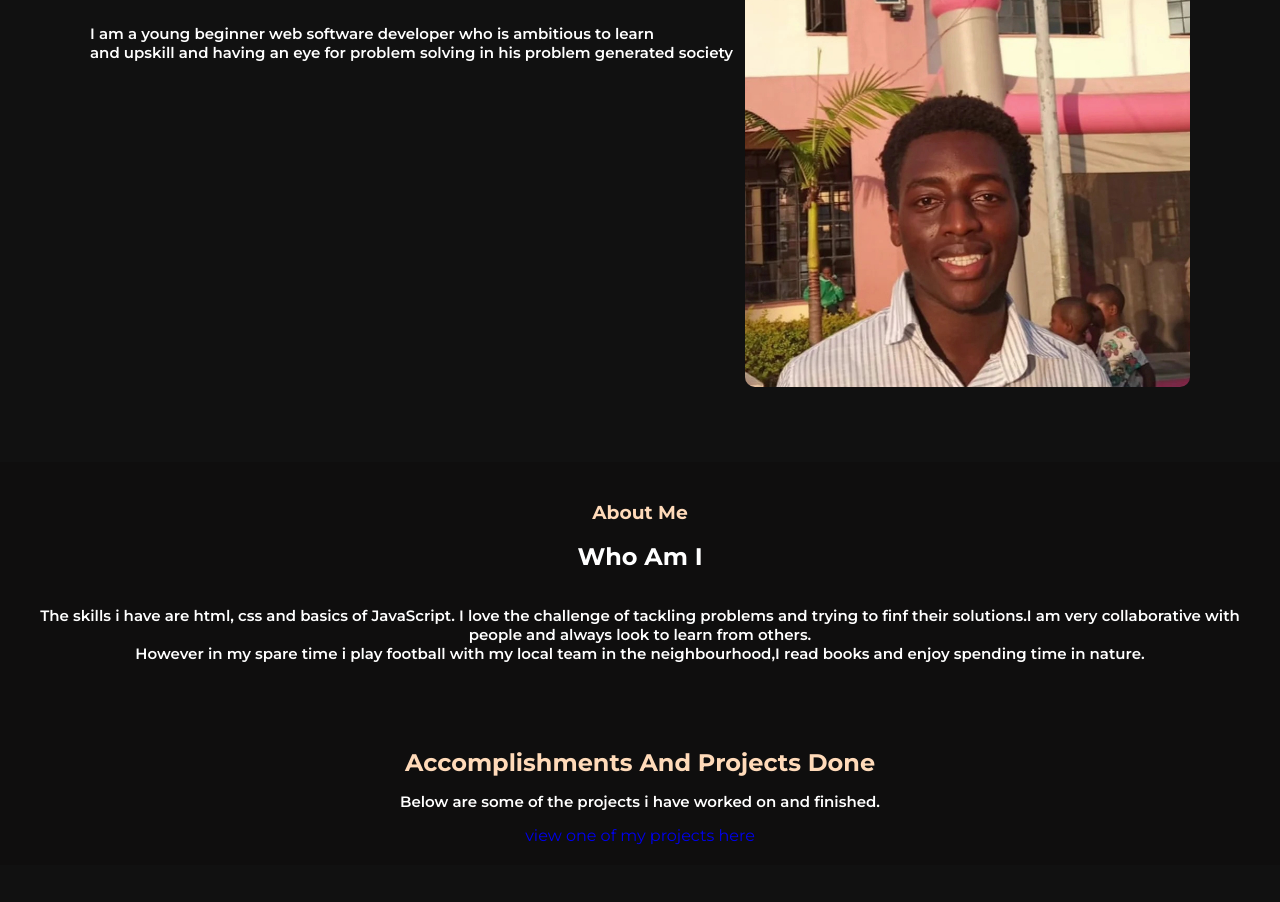
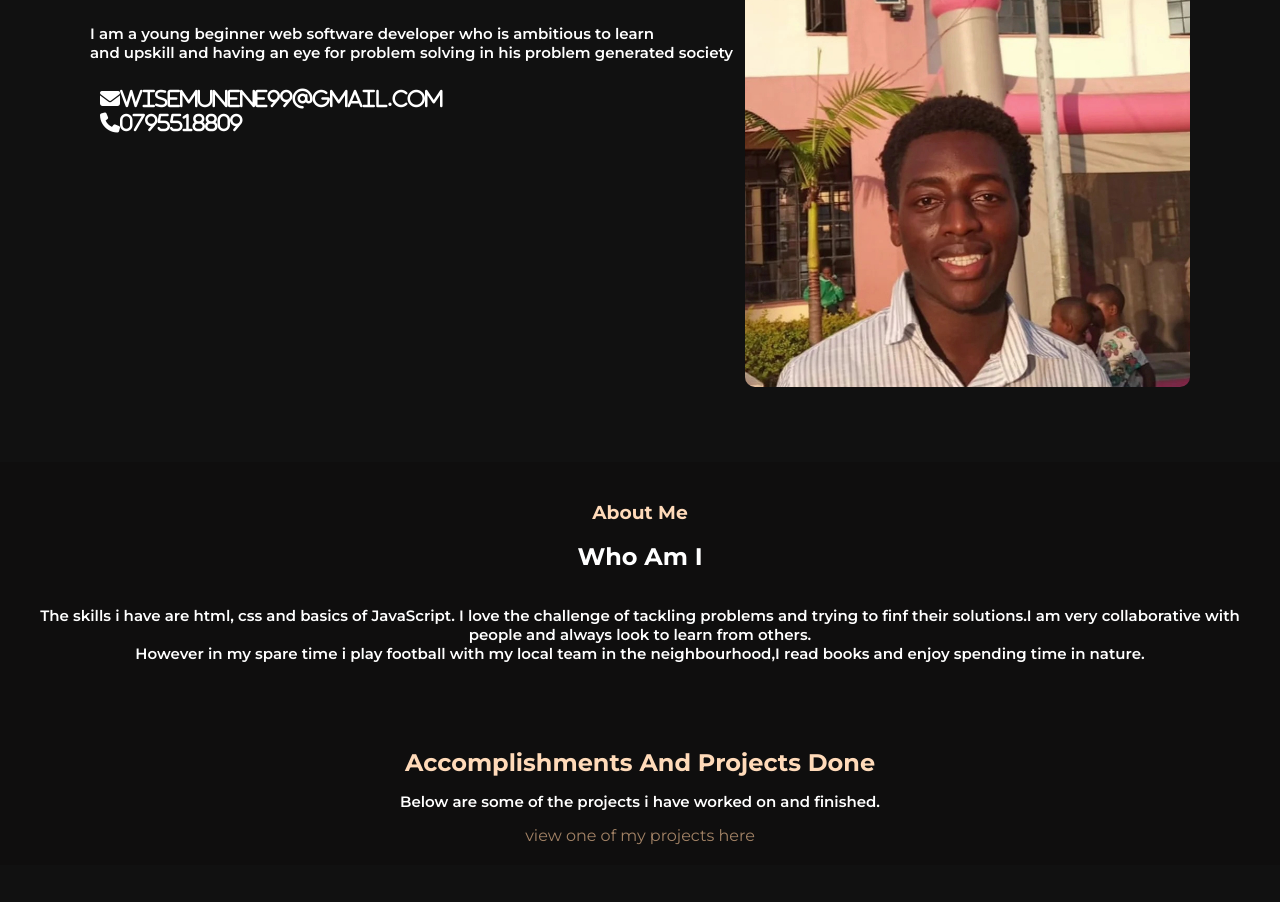
Before and after one commit to wise-munene/my_first_personal_website_project, a plain HTML site: page index.html in a window 1280 px wide. Shown: the part 264-1166 px from the top of the page. Drawn offline with nearby package versions, Linux system fonts and the light colour scheme.

Commit message:
added icons

```diff
--- a/index.html
+++ b/index.html
@@ -2,6 +2,9 @@
 <!DOCTYPE html>
 <html lang="en">
 <head>
+    <head>
+  <link rel="stylesheet" href="https://cdnjs.cloudflare.com/ajax/libs/font-awesome/6.5.2/css/all.min.css">
+    <link rel="stylesheet" href="https://fonts.googleapis.com/css2?family=Material+Symbols+Outlined:opsz,wght,FILL,GRAD@20..48,100..700,0..1,-50..200&icon_names=mail" />
     <link rel="preconnect" href="https://fonts.googleapis.com">
 <link rel="preconnect" href="https://fonts.gstatic.com" crossorigin>
 <link href="https://fonts.googleapis.com/css2?family=Montserrat:ital,wght@0,100..900;1,100..900&display=swap" rel="stylesheet">
@@ -19,7 +22,7 @@
                 <ul class="navbar">
                     <li><a href="#Address">Address</a></li>
                     <li><a href="#Contacts">Contacts</a></li>
-                    <li><a href="#Socials">Socials</a></li>
+                    <li><a href="#Home">Home</a></li>
     </ul>
   </nav>
 
@@ -28,7 +31,12 @@
    <h3>Hello, My Name Is</h3>
     <h1>Wise Munene</h1>
     <p>I am a young beginner web software developer who is ambitious to learn<br> and upskill and having an eye for problem solving in his problem generated society</p>
-       </div>
+     <div class="icon_names">
+    <i class="fa-solid fa-envelope">wisemunene99@gmail.com</i><br>
+     <i class="fa-solid fa-phone">0795518809</i>
+
+     </div>
+        </div>
        <div class="wise picture">
          <img src="wise.jpg"   alt="this is wise-munene">
         </div>
--- a/style.css
+++ b/style.css
@@ -98,8 +98,21 @@ padding: 20px;
 }
 .projects a{
     text-decoration: none;
+    text-align: center;
+    position: relative;
+    justify-content: center;
+    color:rgb(163, 131, 102);
     display: flex;
-    justify-content: center;
+
+
+
+}
+.projects a:hover{
+    color:peachpuff;
+    border-radius: 5px;
+    text-decoration: underline;
+
+
 }
 #conclusion{
     padding: 20px;
@@ -114,3 +127,10 @@ padding: 20px;
     font-size: 15px;
     font-weight: 600px;
 }
+.icon_names{
+    padding: 10px;
+    margin: auto;
+    font-family: "Montserrat", sans-serif;
+    animation-direction: reverse;
+
+}
```
